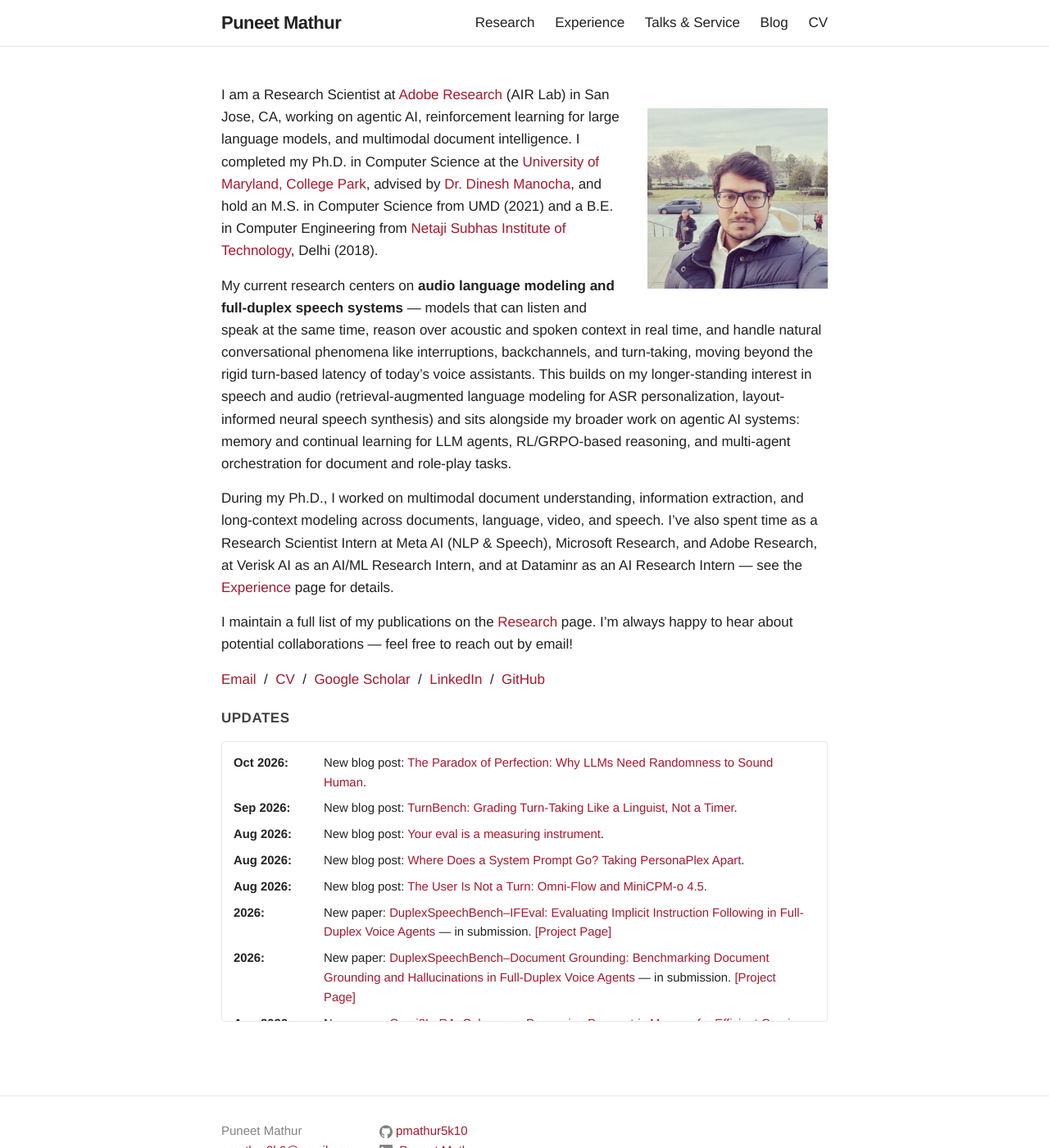
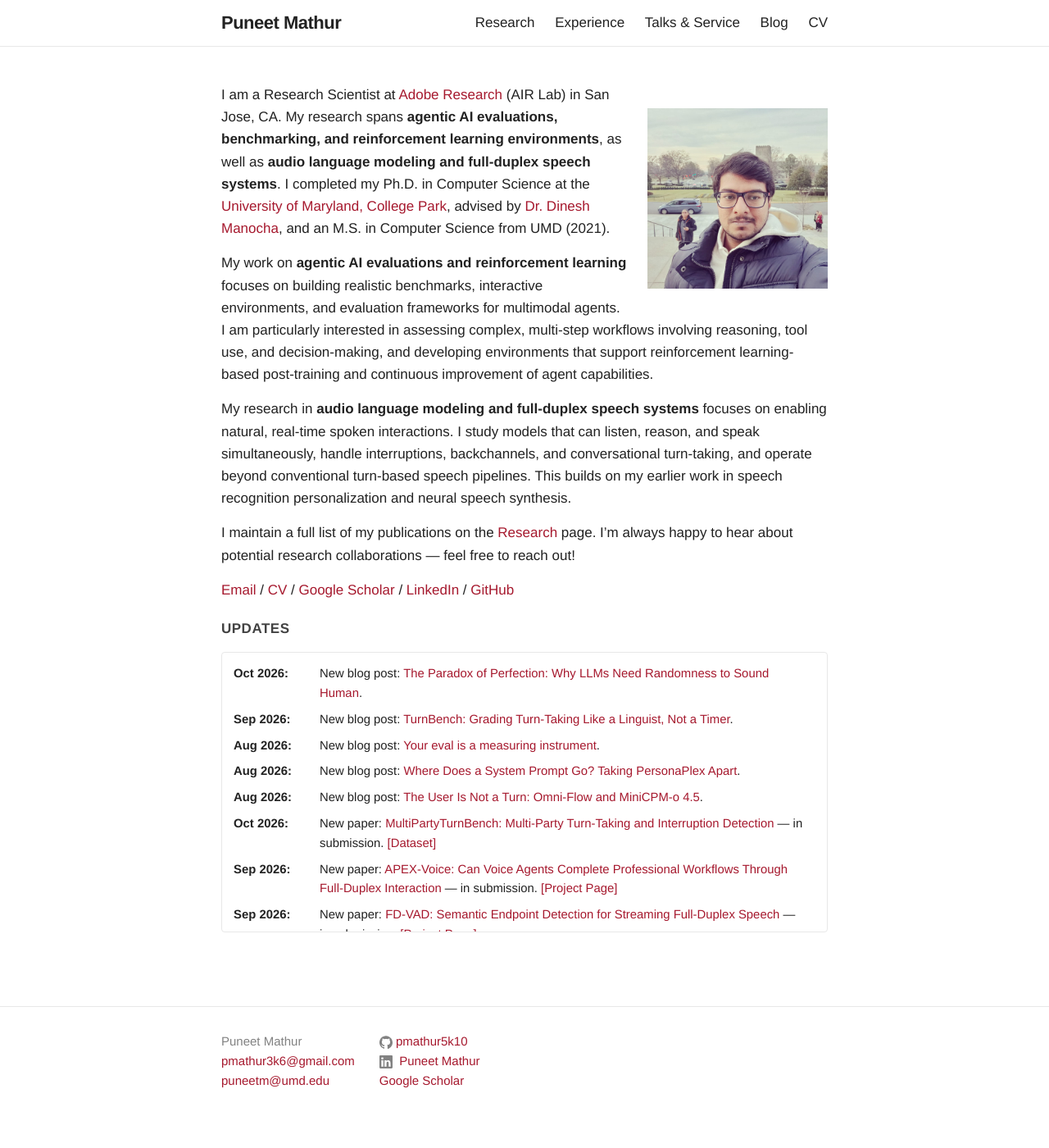
Before and after one commit to theMADAIguy/theMADAIguy.github.io, a Jekyll site: the page built from index.md, in a window 1280 px wide and 1400 px high. Shown: the whole window at 82% size. Built offline with Jekyll 4.4.1, drawn with Linux system fonts in a browser that asks for light colours; our own code applies the rules of GitHub Pages for plain Markdown files.

Commit message:
Update index.md

```diff
--- a/index.md
+++ b/index.md
@@ -1,56 +1,89 @@
 <img class="home-photo" src="{{ site.baseurl }}/assets/me.jpeg" alt="Puneet Mathur">
 
-I am a Research Scientist at [Adobe Research](https://research.adobe.com/) (AIR Lab) in San Jose, CA, working on agentic AI, reinforcement learning for large language models, and multimodal document intelligence. I completed my Ph.D. in Computer Science at the [University of Maryland, College Park](https://www.cs.umd.edu/), advised by [Dr. Dinesh Manocha](https://www.cs.umd.edu/people/dmanocha), and hold an M.S. in Computer Science from UMD (2021) and a B.E. in Computer Engineering from [Netaji Subhas Institute of Technology](http://www.nsit.ac.in/), Delhi (2018).
+I am a Research Scientist at [Adobe Research](https://research.adobe.com/) (AIR Lab) in San Jose, CA. My research spans **agentic AI evaluations, benchmarking, and reinforcement learning environments**, as well as **audio language modeling and full-duplex speech systems**. I completed my Ph.D. in Computer Science at the [University of Maryland, College Park](https://www.cs.umd.edu/), advised by [Dr. Dinesh Manocha](https://www.cs.umd.edu/people/dmanocha), and an M.S. in Computer Science from UMD (2021).
 
-My current research centers on **audio language modeling and full-duplex speech systems** — models that can listen and speak at the same time, reason over acoustic and spoken context in real time, and handle natural conversational phenomena like interruptions, backchannels, and turn-taking, moving beyond the rigid turn-based latency of today's voice assistants. This builds on my longer-standing interest in speech and audio (retrieval-augmented language modeling for ASR personalization, layout-informed neural speech synthesis) and sits alongside my broader work on agentic AI systems: memory and continual learning for LLM agents, RL/GRPO-based reasoning, and multi-agent orchestration for document and role-play tasks.
+My work on **agentic AI evaluations and reinforcement learning** focuses on building realistic benchmarks, interactive environments, and evaluation frameworks for multimodal agents. I am particularly interested in assessing complex, multi-step workflows involving reasoning, tool use, and decision-making, and developing environments that support reinforcement learning-based post-training and continuous improvement of agent capabilities.
 
-During my Ph.D., I worked on multimodal document understanding, information extraction, and long-context modeling across documents, language, video, and speech. I've also spent time as a Research Scientist Intern at Meta AI (NLP & Speech), Microsoft Research, and Adobe Research, at Verisk AI as an AI/ML Research Intern, and at Dataminr as an AI Research Intern — see the [Experience]({{ site.baseurl }}/experience/) page for details.
+My research in **audio language modeling and full-duplex speech systems** focuses on enabling natural, real-time spoken interactions. I study models that can listen, reason, and speak simultaneously, handle interruptions, backchannels, and conversational turn-taking, and operate beyond conventional turn-based speech pipelines. This builds on my earlier work in speech recognition personalization and neural speech synthesis.
 
-I maintain a full list of my publications on the [Research]({{ site.baseurl }}/research/) page. I'm always happy to hear about potential collaborations — feel free to reach out by email!
+I maintain a full list of my publications on the [Research]({{ site.baseurl }}/research/) page. I'm always happy to hear about potential research collaborations — feel free to reach out!
 
-[Email](mailto:{{ site.email }})  /  [CV]({{ site.baseurl }}/assets/CV.pdf)  /  [Google Scholar]({{ site.scholar_url }})  /  [LinkedIn](https://www.linkedin.com/in/{{ site.linkedin_username }}/)  /  [GitHub](https://github.com/{{ site.github_username }})
+[Email](mailto:{{ site.email }}) / [CV]({{ site.baseurl }}/assets/CV.pdf) / [Google Scholar]({{ site.scholar_url }}) / [LinkedIn](https://www.linkedin.com/in/{{ site.linkedin_username }}/) / [GitHub](https://github.com/{{ site.github_username }})
+
 
 #### Updates
 
 <div class="updates-table">
 <table>
-<col>
-<col>
+<colgroup>
+  <col style="width: 105px;">
+  <col>
+</colgroup>
 
+<!-- Latest blog posts: automatically updated -->
 {% for post in site.posts limit:5 %}
-
-<tr><td><b>{{ post.date | date: "%b %Y" }}:</b></td><td>New blog post: <a href="{{ site.baseurl }}{{ post.url }}">{{ post.title }}</a>.</td></tr>
+<tr>
+  <td><b>{{ post.date | date: "%b %Y" }}:</b></td>
+  <td>New blog post: <a href="{{ site.baseurl }}{{ post.url }}">{{ post.title }}</a>.</td>
+</tr>
 {% endfor %}
 
-<tr><td><b>2026:</b></td><td>New paper: <a href="https://arxiv.org/pdf/2609.03423" target="_blank">DuplexSpeechBench–IFEval: Evaluating Implicit Instruction Following in Full-Duplex Voice Agents</a> — in submission. <a href="http://dsb-ifeval.github.io/" target="_blank">[Project Page]</a></td></tr>
-<tr><td><b>2026:</b></td><td>New paper: <a href="https://arxiv.org/pdf/2610.00316" target="_blank">DuplexSpeechBench–Document Grounding: Benchmarking Document Grounding and Hallucinations in Full-Duplex Voice Agents</a> — in submission. <a href="http://dsb-dg.github.io/" target="_blank">[Project Page]</a></td></tr>
-<tr><td><b>Aug 2026:</b></td><td>New paper: <a href="https://arxiv.org/pdf/2608.09227" target="_blank">Omni2LoRA: Coherence-Preserving Parametric Memory for Efficient Omni Language Models</a> — in submission. <a href="http://omni2lora.github.io/" target="_blank">[Project Page]</a></td></tr>
-<tr><td><b>2026:</b></td><td>Started new research on audio language modeling and full-duplex speech systems.</td></tr>
-<tr><td><b>2026:</b></td><td><a href="https://arxiv.org/abs/2511.08798" target="_blank">ARGUS: Structured Uncertainty Guided Clarification for LLM Agents</a> accepted to ACL 2026.</td></tr>
-<tr><td><b>Nov 2025:</b></td><td>Co-organized the RARA Workshop (Grounding Documents with Reasoning, Agents, Retrieval, and Attribution) at ICDM 2025.</td></tr>
-<tr><td><b>2025:</b></td><td><a href="https://research.adobe.com/publication/charteval-llm-driven-chart-generation-evaluation-using-scene-graph-parsing/" target="_blank">ChartEval</a> accepted to AACL 2025.</td></tr>
-<tr><td><b>2025:</b></td><td><a href="https://arxiv.org/abs/2506.01344" target="_blank">Follow the Flow</a> and DELOC accepted to EMNLP 2025.</td></tr>
-<tr><td><b>2025:</b></td><td>SQLSpace accepted to EMNLP 2025 (Findings).</td></tr>
-<tr><td><b>2025:</b></td><td><a href="https://arxiv.org/abs/2505.19360" target="_blank">ChartLens</a> accepted to ACL 2025.</td></tr>
-<tr><td><b>2025:</b></td><td>DocVoyager accepted to CHI 2025.</td></tr>
-<tr><td><b>2025:</b></td><td><a href="https://aclanthology.org/2025.naacl-long.310/" target="_blank">VisDoM</a> and <a href="https://arxiv.org/abs/2502.00322" target="_blank">MoDS</a> accepted to NAACL 2025.</td></tr>
-<tr><td><b>2024:</b></td><td><a href="https://aclanthology.org/2024.emnlp-demo.26/" target="_blank">MATSA</a> and <a href="https://aclanthology.org/2024.emnlp-main.867/" target="_blank">DocEdit-v2</a> accepted to EMNLP 2024.</td></tr>
-<tr><td><b>2024:</b></td><td>Agent-DocEdit accepted to COLM 2024.</td></tr>
-<tr><td><b>2024:</b></td><td><a href="https://aclanthology.org/2024.acl-demos.22.pdf" target="_blank">DocPilot</a> accepted to ACL 2024.</td></tr>
-<tr><td><b>2024:</b></td><td>DOC-RAG, Saliency-Aware Interpolative Augmentation, and DocScript accepted to COLING 2024.</td></tr>
-<tr><td><b>Sept 2023:</b></td><td>Joined Adobe Research as a Research Scientist in the Agentic Intelligence Research (AIR) Lab.</td></tr>
-<tr><td><b>Dec 2023:</b></td><td>Completed my Ph.D. in Computer Science at the University of Maryland, College Park.</td></tr>
-<tr><td><b>2023:</b></td><td>Research Scientist Intern, Visual Document Understanding, Microsoft Research, Redmond.</td></tr>
-<tr><td><b>2023:</b></td><td>PersonaLM accepted to EMNLP 2023 (Findings).</td></tr>
-<tr><td><b>2023:</b></td><td>DocEdit accepted to AAAI 2023; LayerDoc accepted to WACV 2023.</td></tr>
-<tr><td><b>2022&ndash;23:</b></td><td>Research Scientist Intern, NLP &amp; Speech Team, Meta AI (Facebook AI), Menlo Park.</td></tr>
-<tr><td><b>2022:</b></td><td>Research Scientist Intern, Document Intelligence Lab, Adobe Research, San Jose.</td></tr>
-<tr><td><b>2022:</b></td><td>MONOPOLY accepted to ACM Multimedia 2022; DocTime accepted to NAACL 2022; DocLayoutTTS accepted to Interspeech 2022.</td></tr>
-<tr><td><b>2022:</b></td><td>AI/ML Research Intern, Verisk AI, New Jersey.</td></tr>
-<tr><td><b>2022:</b></td><td>DocInfer accepted to EMNLP 2022; DocFin accepted to EMNLP 2022 (Findings).</td></tr>
-<tr><td><b>2021:</b></td><td>TIMERS accepted to ACL 2021; Affect2MM accepted to CVPR 2021.</td></tr>
-<tr><td><b>2021:</b></td><td>Research Scientist Intern, Document Intelligence Lab, Adobe Research (remote).</td></tr>
-<tr><td><b>2020:</b></td><td>Multimodal Multitask Financial Risk Forecasting accepted to ACM Multimedia 2020 (Oral).</td></tr>
-<tr><td><b>2020:</b></td><td>AI Research Intern, Dataminr Inc., New York.</td></tr>
+<!-- Latest research: 2026 -->
+
+<tr>
+  <td><b>Oct 2026:</b></td>
+  <td>New paper: <a href="https://arxiv.org/abs/2610.20172" target="_blank">MultiPartyTurnBench: Multi-Party Turn-Taking and Interruption Detection</a> — in submission. <a href="https://huggingface.co/datasets/puneetUMD/MultiPartyTurnBench" target="_blank">[Dataset]</a></td>
+</tr>
+
+<tr>
+  <td><b>Sep 2026:</b></td>
+  <td>New paper: <a href="https://arxiv.org/abs/2609.34973" target="_blank">APEX-Voice: Can Voice Agents Complete Professional Workflows Through Full-Duplex Interaction</a> — in submission. <a href="https://apex-voice.github.io/" target="_blank">[Project Page]</a></td>
+</tr>
+
+<tr>
+  <td><b>Sep 2026:</b></td>
+  <td>New paper: <a href="https://arxiv.org/abs/2609.35791" target="_blank">FD-VAD: Semantic Endpoint Detection for Streaming Full-Duplex Speech</a> — in submission. <a href="https://fd-vad.github.io/" target="_blank">[Project Page]</a></td>
+</tr>
+
+<tr>
+  <td><b>2026:</b></td>
+  <td>New paper: <b>Duplex-R1: Full-Duplex Audio LMs that Reason, Retrieve, and Speak While Searching</b> — in submission. [Coming soon]</td>
+</tr>
+
+<tr>
+  <td><b>2026:</b></td>
+  <td>New paper: <a href="https://arxiv.org/pdf/2609.03423" target="_blank">DuplexSpeechBench–IFEval: Evaluating Implicit Instruction Following in Full-Duplex Voice Agents</a> — in submission. <a href="https://dsb-ifeval.github.io/" target="_blank">[Project Page]</a></td>
+</tr>
+
+<tr>
+  <td><b>2026:</b></td>
+  <td>New paper: <a href="https://arxiv.org/pdf/2610.00316" target="_blank">DuplexSpeechBench–Document Grounding: Benchmarking Document Grounding and Hallucinations in Full-Duplex Voice Agents</a> — in submission. <a href="https://dsb-dg.github.io/" target="_blank">[Project Page]</a></td>
+</tr>
+
+<tr>
+  <td><b>Aug 2026:</b></td>
+  <td>New paper: <a href="https://arxiv.org/pdf/2608.09227" target="_blank">Omni2LoRA: Coherence-Preserving Parametric Memory for Efficient Omni Language Models</a> — in submission. <a href="https://omni2lora.github.io/" target="_blank">[Project Page]</a></td>
+</tr>
+
+<tr>
+  <td><b>2026:</b></td>
+  <td>New paper: <a href="https://arxiv.org/abs/2604.25231" target="_blank">DRAGON: A Benchmark for Evidence-Grounded Visual Reasoning over Diagrams</a> — NeurIPS 2026.</td>
+</tr>
+
+<tr>
+  <td><b>Mar 2026:</b></td>
+  <td>New paper: <a href="https://arxiv.org/abs/2603.06138" target="_blank">Partial Policy Gradients for RL in LLMs</a> — in submission.</td>
+</tr>
+
+<tr>
+  <td><b>Mar 2026:</b></td>
+  <td>New paper: <a href="https://arxiv.org/abs/2603.23518" target="_blank">Cluster-R1: Large Reasoning Models Are Instruction-following Clustering Agents</a> — in submission.</td>
+</tr>
+
+<tr>
+  <td><b>2026:</b></td>
+  <td><a href="https://arxiv.org/abs/2511.08798" target="_blank">ARGUS: Structured Uncertainty Guided Clarification for LLM Agents</a> accepted to ACL 2026.</td>
+</tr>
+
 </table>
 </div>
```
